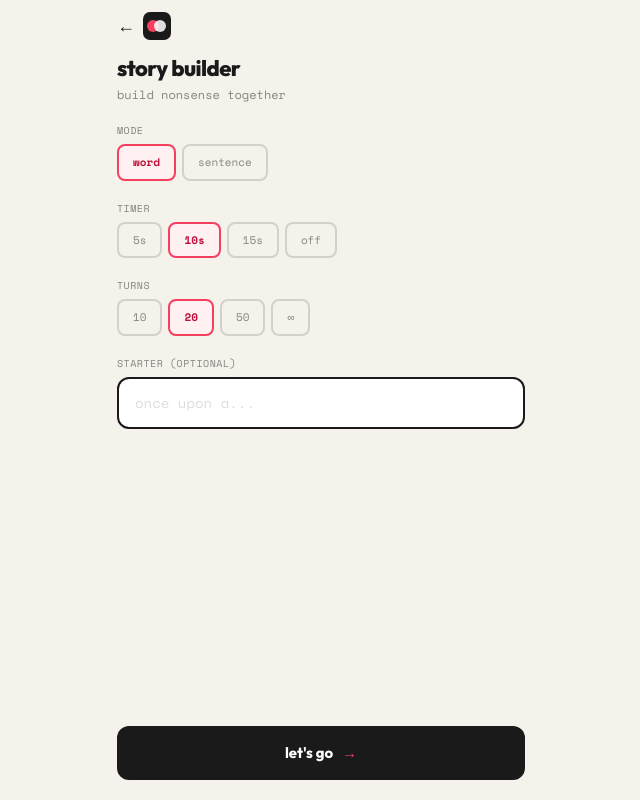
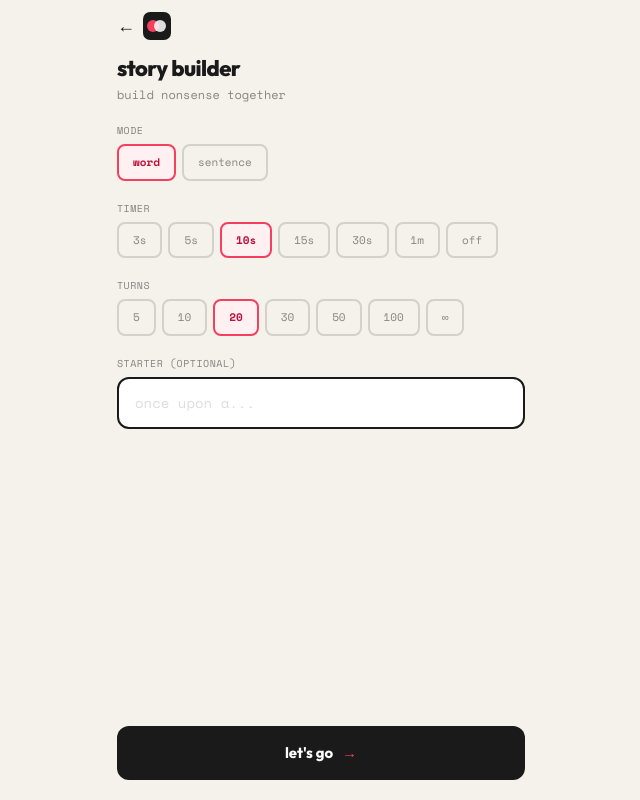
Before and after one commit to Gmarvis/twosome, a React (Vite) app in the folder apps/web/: page /setup in a window 1280 px wide. Shown: the whole page, without its empty margins (319-959 px from the left). Built offline with nearby package versions, Linux system fonts and the light colour scheme; no server answers.

Commit message:
feat: update timer and turns presets for enhanced gameplay options

```diff
--- a/apps/web/src/routes/setup.tsx
+++ b/apps/web/src/routes/setup.tsx
@@ -80,10 +80,10 @@ export function Setup() {
 
         <div>
           <label className="mono-label mb-1.5 block">timer</label>
-          <div className="flex gap-1.5">
-            {([5, 10, 15] as const).map((t) => (
+          <div className="flex flex-wrap gap-1.5">
+            {([3, 5, 10, 15, 30, 60] as const).map((t) => (
               <Chip key={t} active={turnTimer === t} onClick={() => setTurnTimer(t)}>
-                {t}s
+                {t === 60 ? "1m" : `${t}s`}
               </Chip>
             ))}
             <Chip active={turnTimer === null} onClick={() => setTurnTimer(null)}>
@@ -94,8 +94,8 @@ export function Setup() {
 
         <div>
           <label className="mono-label mb-1.5 block">turns</label>
-          <div className="flex gap-1.5">
-            {([10, 20, 50] as const).map((t) => (
+          <div className="flex flex-wrap gap-1.5">
+            {([5, 10, 20, 30, 50, 100] as const).map((t) => (
               <Chip key={t} active={maxTurns === t} onClick={() => setMaxTurns(t)}>
                 {t}
               </Chip>
--- a/packages/shared/src/types/index.ts
+++ b/packages/shared/src/types/index.ts
@@ -38,10 +38,10 @@ export type FriendshipStatus =
 // Timer presets
 // ============================================================
 
-export const TimerPresets = [5, 10, 15] as const;
+export const TimerPresets = [3, 5, 10, 15, 30, 60] as const;
 export type TimerPreset = (typeof TimerPresets)[number];
 
-export const TurnPresets = [10, 20, 50] as const;
+export const TurnPresets = [5, 10, 20, 30, 50, 100] as const;
 export type TurnPreset = (typeof TurnPresets)[number];
 
 // ============================================================
```
